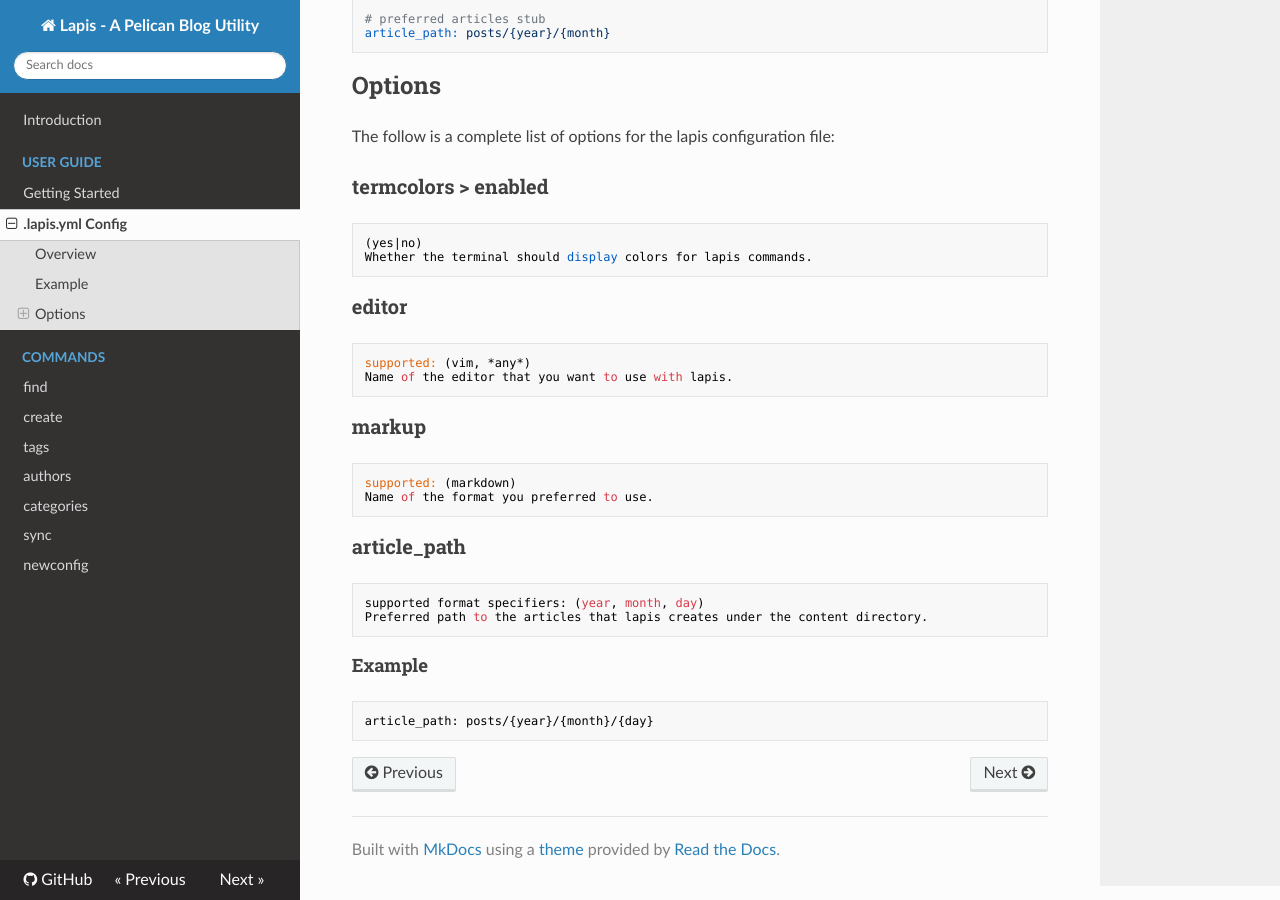
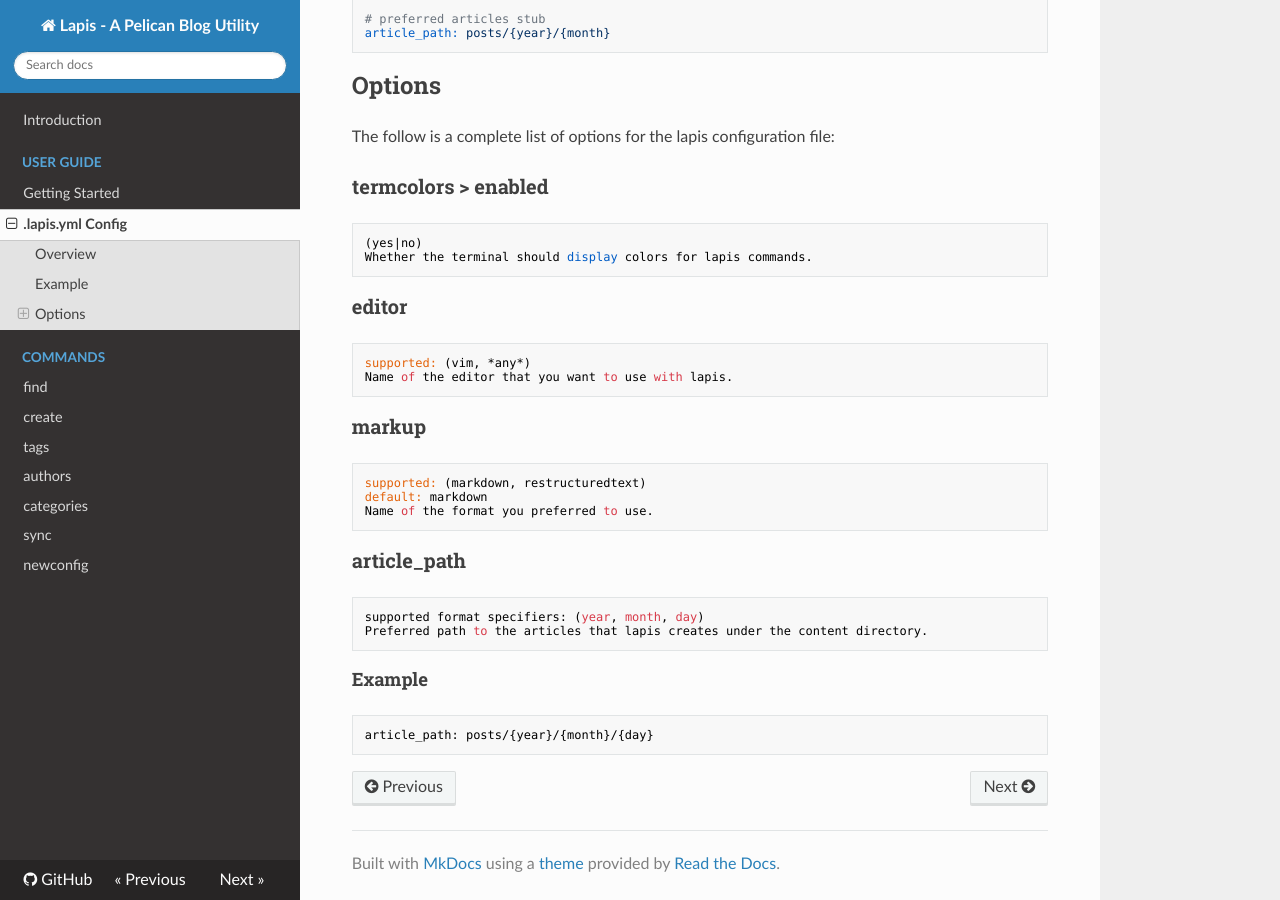
Before and after one commit to dandesousa/lapis, an MkDocs documentation site: the page built from docs/config.md, in a window 1280 px wide and 900 px high, scrolled down 513 px. Built offline with MkDocs 1.6.1, drawn with Linux system fonts in a browser that asks for light colours; nearby versions of some CDN libraries; old or Windows-style settings are respelled for this version of MkDocs.

Commit message:
adding docs for restructured text

```diff
--- a/docs/config.md
+++ b/docs/config.md
@@ -39,7 +39,8 @@
 
 ### **markup**
 
-    supported: (markdown)
+    supported: (markdown, restructuredtext)
+    default: markdown
     Name of the format you preferred to use.
 
 ### **article_path**
```
